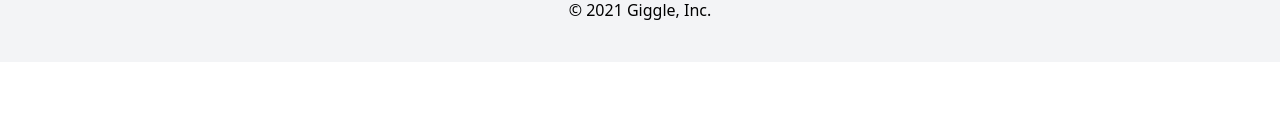
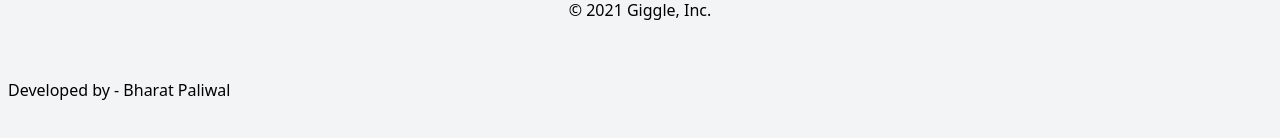
Before and after one commit to bharatpaliwal-169/giggle-search, a React (Create React App) app: page /search in a window 1280 px wide. Shown: the part 790-928 px from the top of the page. Before the commit the page ends 852 px from the top, so only its background shows below. Built offline with nearby package versions, Linux system fonts and the light colour scheme; no server answers.

Commit message:
Additions

```diff
--- a/src/components/Footer.jsx
+++ b/src/components/Footer.jsx
@@ -2,9 +2,15 @@ import React from 'react'
 
 export default function Footer() {
   return (
+    <>
     <div className="text-center p-10 mt-10 border-t
     dark:border-gray-700 border-gray-200 ">
       © 2021 Giggle, Inc.
     </div>
+    <div className="text-left p-2 mt-2 pb-10
+    dark:border-gray-700 border-gray-200 ">
+      Developed by - Bharat Paliwal
+    </div>
+    </>
   )
 }
--- a/src/components/Search.jsx
+++ b/src/components/Search.jsx
@@ -7,7 +7,7 @@ import {Links} from './Links'
 export default function Search() {
   const { setSearchTerm } = useResultContext();
   const [text, setText] = useState('Breaking News');
-  const [debouncedValue] = useDebounce(text, 300);
+  const [debouncedValue] = useDebounce(text, 500);
 
   useEffect(() => {
     if (debouncedValue) setSearchTerm(debouncedValue);
--- a/src/index.css
+++ b/src/index.css
@@ -1,3 +1,20 @@
 @tailwind base;
 @tailwind components;
 @tailwind utilities;
+
+/* width */
+::-webkit-scrollbar {
+  width: 10px;
+}
+/* Track */
+::-webkit-scrollbar-track {
+  background: darkgrey;
+}
+/* Handle */
+::-webkit-scrollbar-thumb {
+  background: rgb(114, 114, 114);
+}
+/* Handle on hover */
+::-webkit-scrollbar-thumb:hover {
+  background: #555;
+}
```
